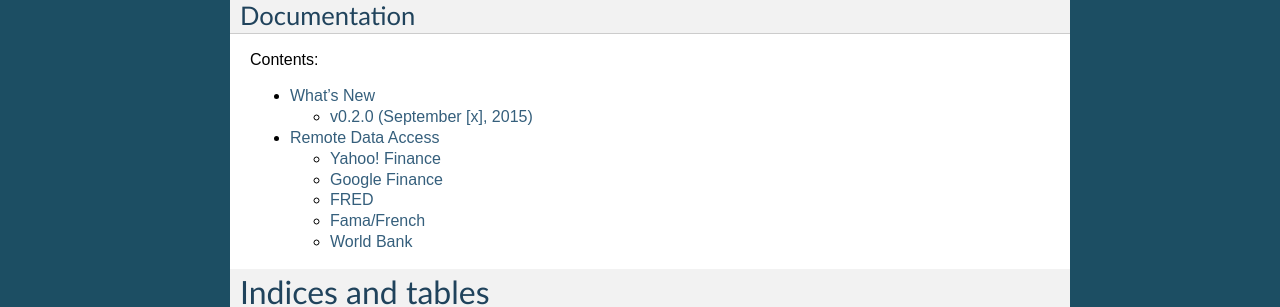
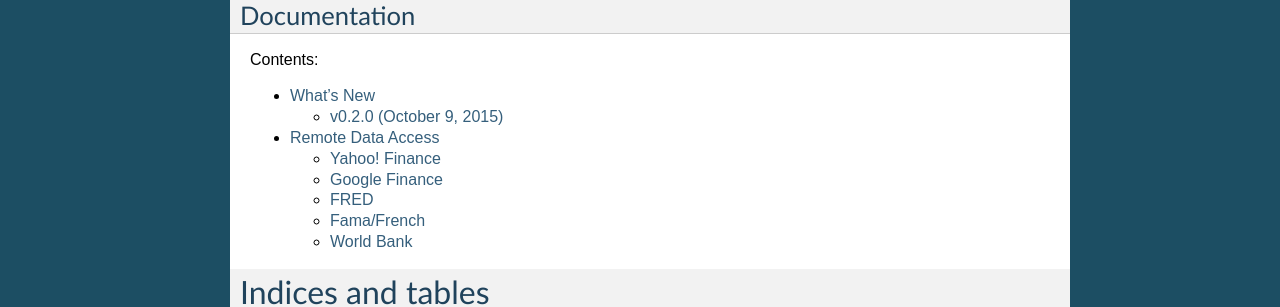
Before and after one commit to pydata/pandas-datareader, a Sphinx documentation site: the page built from docs/source/index.rst, in a window 1280 px wide. Shown: the part 567-874 px from the top of the page. Built offline with Sphinx 7.4.7, drawn with Linux system fonts in a browser that asks for light colours.

Commit message:
DOC: Update date in v0.2.0 whats new

```diff
--- a/docs/source/whatsnew/v0.2.0.txt
+++ b/docs/source/whatsnew/v0.2.0.txt
@@ -1,6 +1,6 @@
 .. _whatsnew_020:
 
-v0.2.0 (September [x], 2015)
+v0.2.0 (October 9, 2015)
 ----------------------------
 
 This is a major release from 0.1.1 and includes new features and a number of bug fixes.
```
